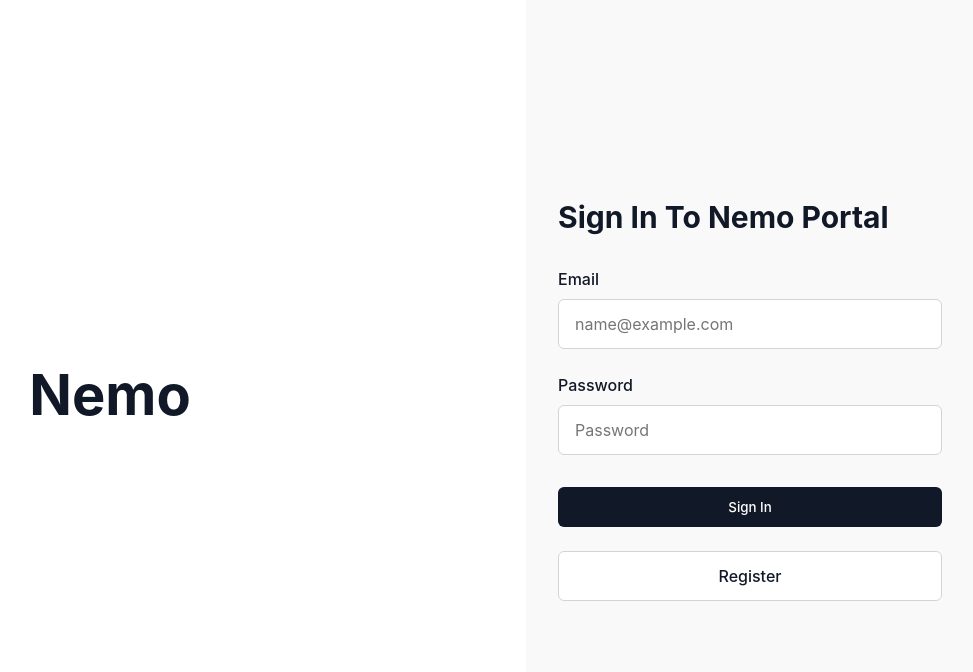
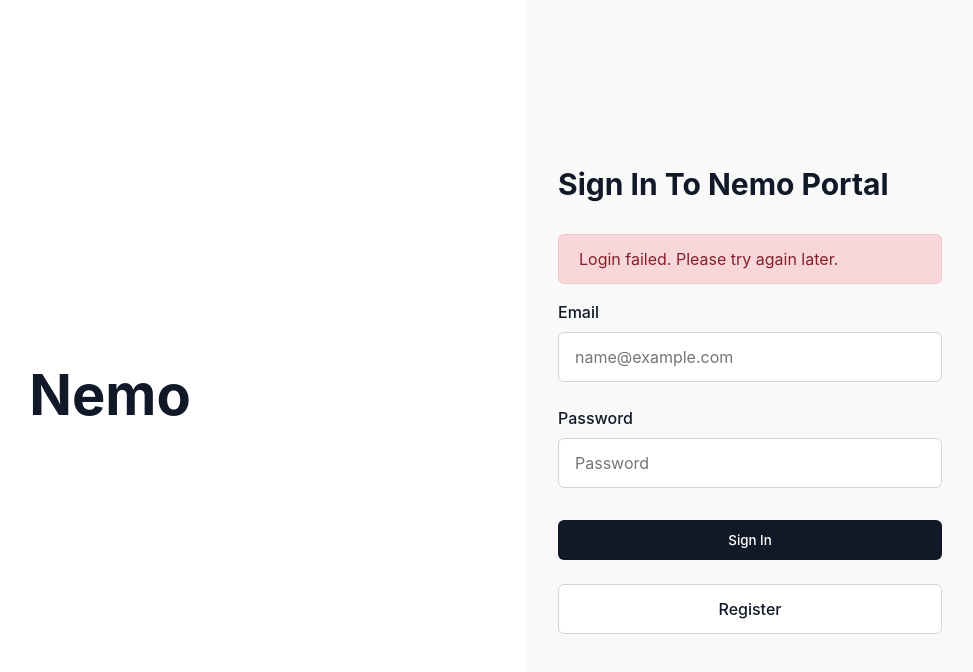
Before and after one commit to x3penguin/Nemo-L-F, a Vue app in the folder frontend/: page /login in a window 1280 px wide. Both pictures are taken after a click on the button "Sign In". Shown: the top 672 px of the page, without its empty margins (306-1279 px from the left). Built offline with nearby package versions, Linux system fonts and the light colour scheme; no server answers; the HTML template or start-up script is replaced by a standard one.

Commit message:
add error popup message when user fails to log in

```diff
--- a/frontend/src/views/Login.vue
+++ b/frontend/src/views/Login.vue
@@ -7,7 +7,9 @@
 
       <div class="login-form">
         <h1 class="title">Sign In To Nemo Portal</h1>
-
+        <div v-if="error" class="alert alert-danger">
+          {{ error }}
+        </div>
         <div class="form-group">
           <label for="email">Email</label>
           <input type="email" id="email" v-model="email" placeholder="name@example.com" class="form-control" />
@@ -50,7 +52,11 @@ export default {
         console.log('User ID:', userId);
         router.push(`/home/${userId}`);
       } catch (err) {
-        error.value = err.response?.data?.message || 'Login failed';
+        if (err.response?.status === 401) {
+        error.value = 'Incorrect email or password. Please try again.';
+      } else {
+        error.value = err.response?.data?.message || 'Login failed. Please try again later.';
+    }
       }
     };
 
@@ -99,6 +105,19 @@ export default {
   max-width: 28rem;
   margin: 0 auto;
 }
+.alert {
+  padding: 0.75rem 1.25rem;
+  margin-bottom: 1rem;
+  border: 1px solid transparent;
+  border-radius: 0.375rem;
+}
+
+.alert-danger {
+  color: #842029;
+  background-color: #f8d7da;
+  border-color: #f5c2c7;
+}
+
 
 .title {
   font-size: 1.875rem;
```
